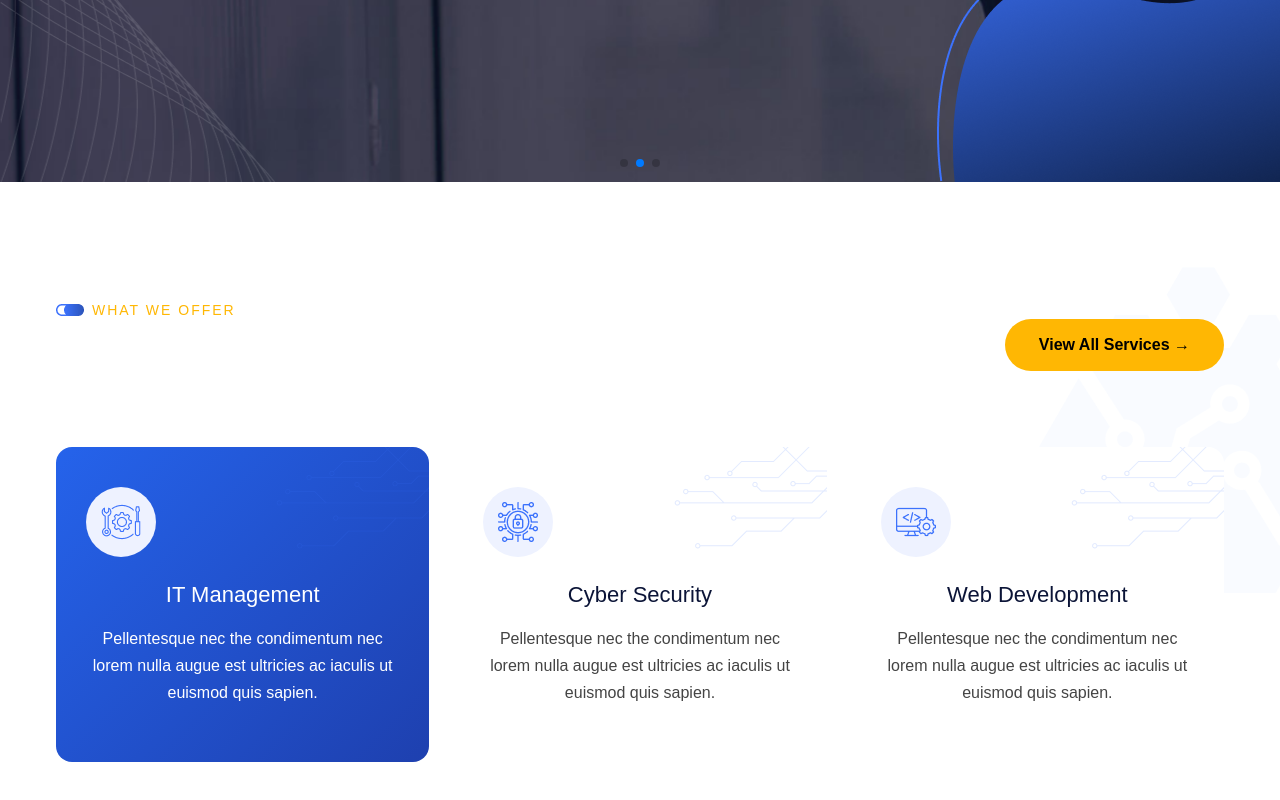
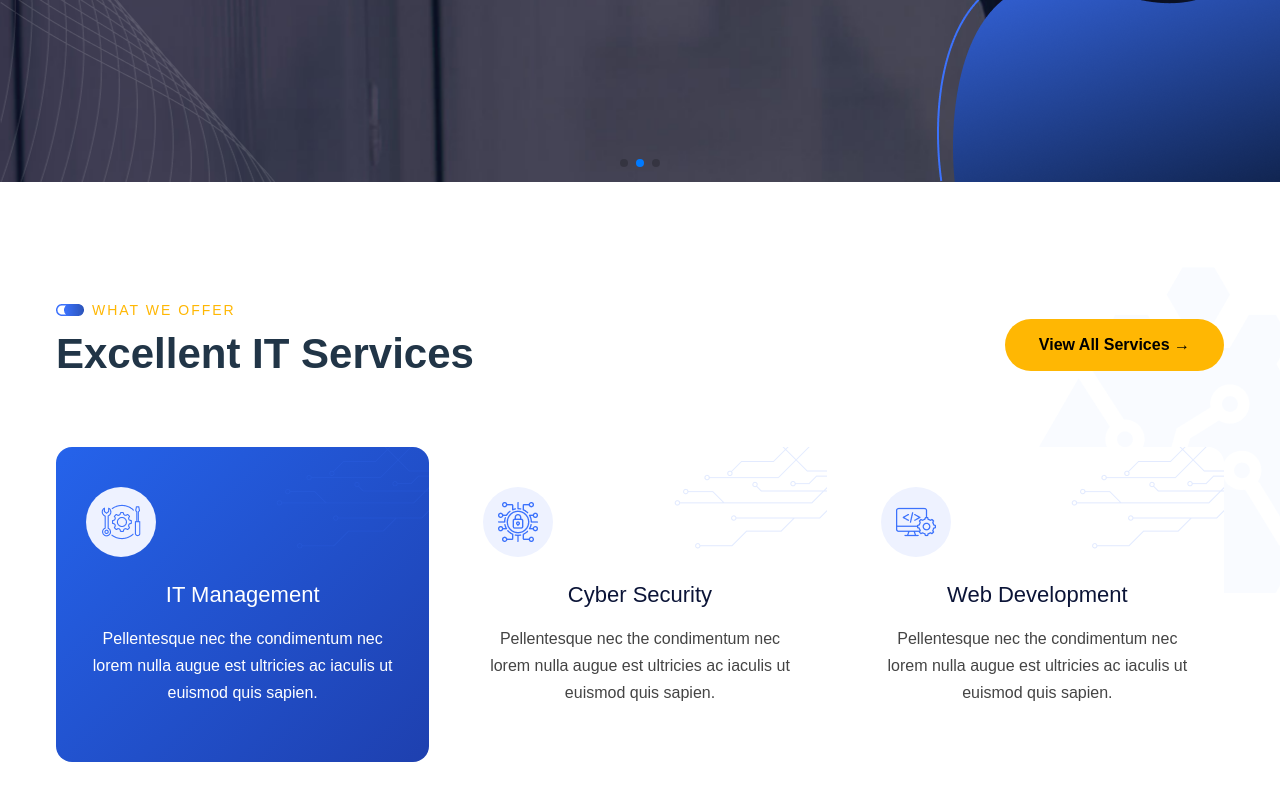
Before and after one commit to Drashti1507/Landing_Page, a React app: page / in a window 1280 px wide. Shown: the part 959-1759 px from the top of the page. Built offline with nearby package versions, Linux system fonts and the light colour scheme; the HTML template or start-up script is replaced by a standard one.

Commit message:
change text color

```diff
--- a/src/assets/Components/Service_Area.css
+++ b/src/assets/Components/Service_Area.css
@@ -65,7 +65,7 @@
 }
 
 .section-header h2 {
-  color: #ffffff;
+  /* color: #ffffff; */
   font-size: 42px;
   font-weight: 700;
 }
```
